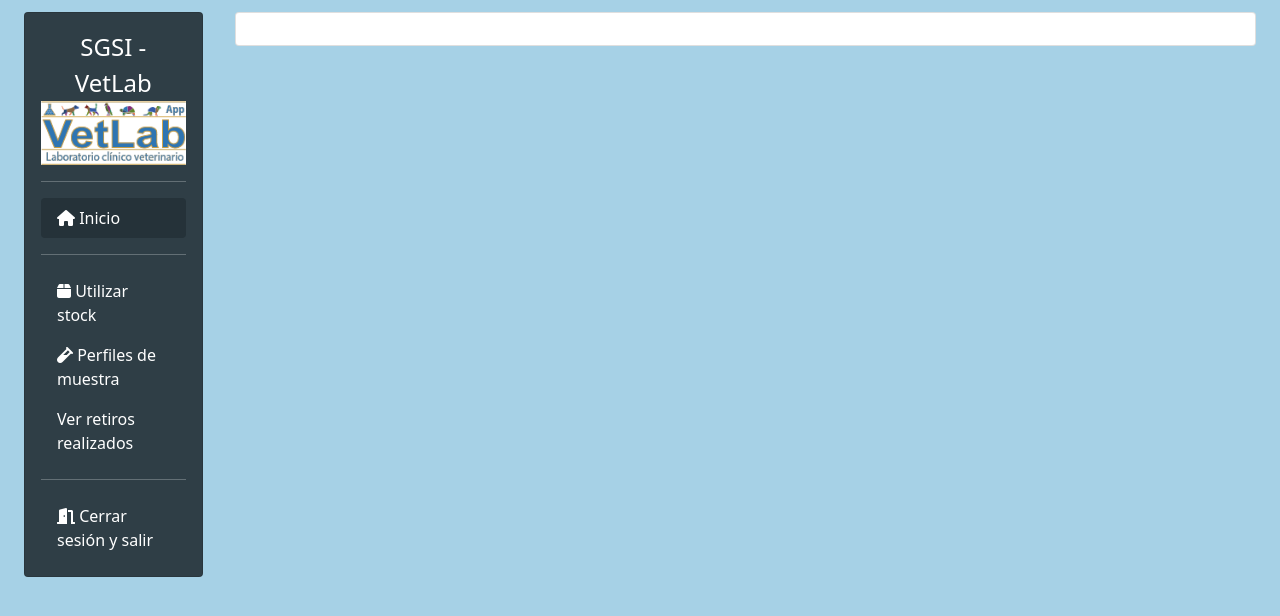
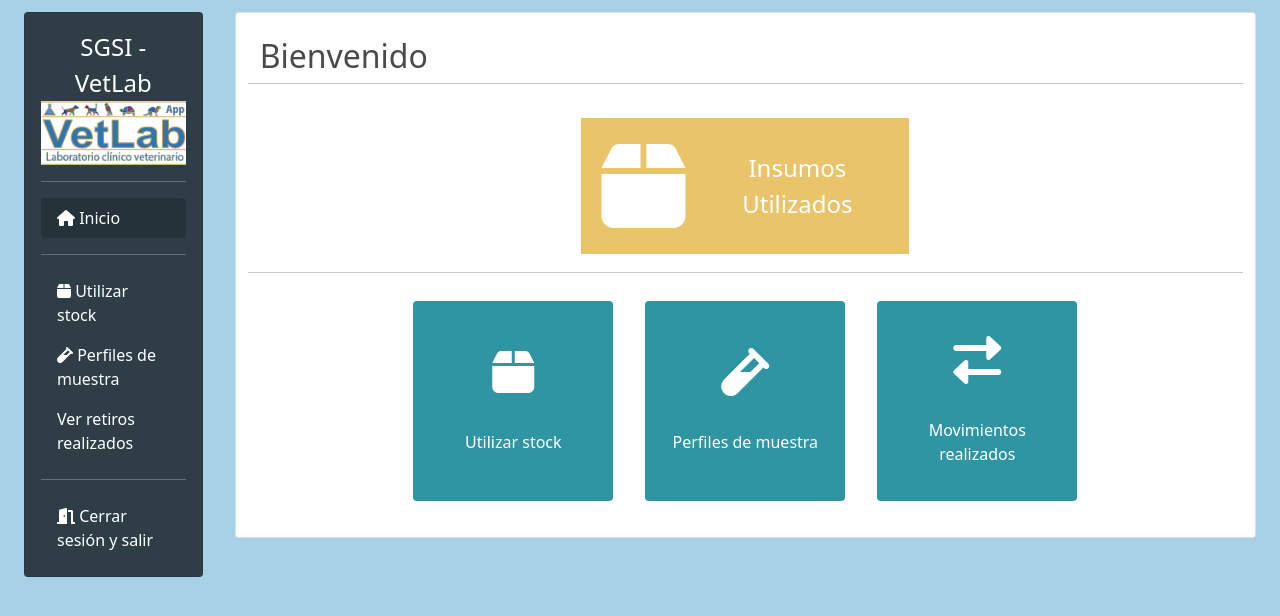
Before and after one commit to xatomen/SGSIVetLab, a PHP site: page /SGSIVetLab/public/user.php in a window 1280 px wide. Shown: the top 616 px of the page. Run offline with PHP 8.4, Linux system fonts and the light colour scheme; the visitor is signed in with stand-in values (Sample User, id 1); data that the repository does not hold is empty; some libraries are stand-ins or nearby versions.

Commit message:
Se añade la visualización del total de insumos utilizados en user.php y se mejoran los enlaces de navegación.

```diff
--- a/public/user.php
+++ b/public/user.php
@@ -1,8 +1,58 @@
 <?php
- require_once '../src/header_user.php'
+    require_once '../config/database.php';
+    require_once '../src/header_user.php';
+
+    $sentenciaSQL = $conn->prepare("SELECT SUM(Cantidad) AS total_insumos FROM insumo_usado_empleado WHERE ID_Empleado = :ID_Empleado");
+    $sentenciaSQL->bindParam(":ID_Empleado", $_SESSION['ID']);
+    $sentenciaSQL->execute();
+    $insumos = $sentenciaSQL->fetch(PDO::FETCH_ASSOC);
+    $total_insumos = $insumos['total_insumos'];
+
 ?>
 
+<div class="row justify-content-center p-2">
 
+    <h2 class="titulo">Bienvenido</h2>
+    <hr>
+
+    <div class="row m-2">
+        <div class="col"></div>
+
+        <div class="col card-custom card-personas">
+            <i class="fas fa-box"></i>
+            <div class="content">
+                <div class="number"><?php echo $total_insumos; ?></div>
+                <div class="text">Insumos Utilizados</div>
+            </div>
+        </div>
+
+        <div class="col"></div>
+    </div>
+
+    <hr>
+
+
+    <div class="row m-2">
+        <div class="col-xl"></div>
+        <div class="col-auto">
+            <a href="http://localhost/SGSIVetLab/public/user/utilizar_stock.php" class="btn m-1 btn-fixed-size <?php if($url=="http://localhost/SGSIVetLab/public/admin/listado_metricas.php"){echo "active";}?>">
+                <i class="fas fa-box"></i><br>Utilizar stock
+            </a>
+        </div>
+        <div class="col-auto">
+            <a href="http://localhost/SGSIVetLab/public/user/perfiles_muestra.php" class="btn m-1 btn-fixed-size <?php if($url=="http://localhost/SGSIVetLab/public/admin/listado_insumos.php"){echo "active";}?>">
+                <i class="fas fa-vial"></i><br>Perfiles de muestra
+            </a>
+        </div>
+        <div class="col-auto">
+            <a href="http://localhost/SGSIVetLab/public/user/movimientos_realizados.php" class="btn m-1 btn-fixed-size <?php if($url=="http://localhost/SGSIVetLab/public/admin/cargar_insumos.php"){echo "active";}?>">
+                <i class="fas fa-exchange-alt"></i><br>Movimientos realizados
+            </a>
+        </div>
+        <div class="col-xl"></div>
+    </div>
+
+</div>
 
 <?php
  require_once '../src/footer.php'
```
